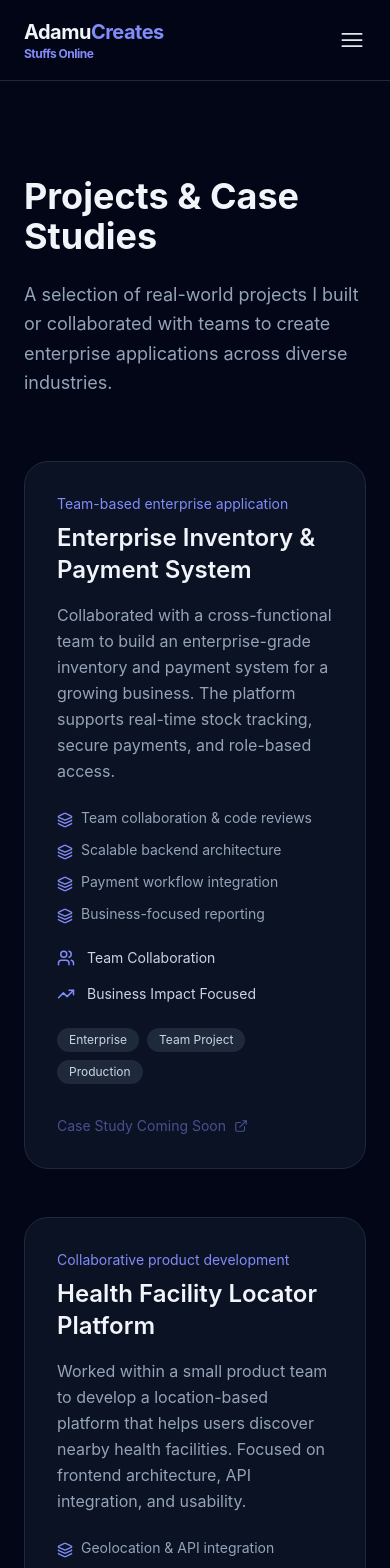
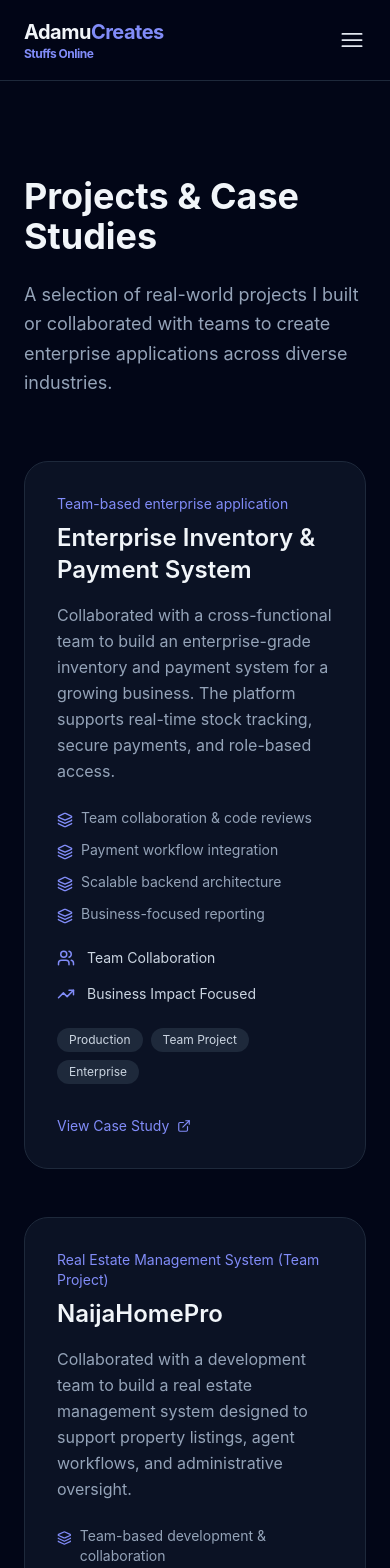
Before and after one commit to adamulab/adamucreates, a React (Vite) app: page /projects in a window 390 px wide. Shown: the top 1568 px of the page. Built offline with nearby package versions, Linux system fonts and the light colour scheme.

Commit message:
Fix responsive issues and other pages refresh error

```diff
--- a/src/pages/Projects.jsx
+++ b/src/pages/Projects.jsx
@@ -2,6 +2,9 @@ import { motion } from "framer-motion";
 import { Users, Layers, TrendingUp, ExternalLink } from "lucide-react";
 
 const projects = [
+  /* =======================
+     ENTERPRISE / TEAM WORK
+  ======================= */
   {
     title: "Enterprise Inventory & Payment System",
     context: "Team-based enterprise application",
@@ -9,107 +12,144 @@ const projects = [
       "Collaborated with a cross-functional team to build an enterprise-grade inventory and payment system for a growing business. The platform supports real-time stock tracking, secure payments, and role-based access.",
     highlights: [
       "Team collaboration & code reviews",
+      "Payment workflow integration",
       "Scalable backend architecture",
-      "Payment workflow integration",
       "Business-focused reporting",
     ],
-    tags: ["Enterprise", "Team Project", "Production"],
-  },
-  {
-    title: "Health Facility Locator Platform",
-    context: "Collaborative product development",
-    description:
-      "Worked within a small product team to develop a location-based platform that helps users discover nearby health facilities. Focused on frontend architecture, API integration, and usability.",
-    highlights: [
-      "Geolocation & API integration",
-      "Clean, accessible UI",
-      "Collaboration with backend engineers",
-      "Real-world user testing",
-    ],
-    tags: ["Product", "Team Project", "Public Service"],
-  },
-  {
-    title: "Digital Marketing & Content Platform",
-    context: "Growth & content-focused system",
-    description:
-      "Partnered with marketers and designers to build a content-driven platform optimized for SEO, analytics, and conversion. The system supports campaign tracking and performance insights.",
-    highlights: [
-      "SEO-first architecture",
-      "Analytics & performance tracking",
-      "Content workflow optimization",
-      "Marketing team collaboration",
-    ],
-    tags: ["Marketing", "Content", "Growth"],
+    tags: ["Production", "Team Project", "Enterprise"],
+    caseStudyLink: "#naijahomepro",
   },
   {
     title: "NaijaHomePro",
-    context: "Real Estate Management System",
+    context: "Real Estate Management System (Team Project)",
     description:
-      "Developed a comprehensive property management platform helping clients manage listings, tenants, and payments efficiently.",
+      "Collaborated with a development team to build a real estate management system designed to support property listings, agent workflows, and administrative oversight.",
     highlights: [
-      "Team-based development",
-      "Property listing & management",
-      "Agent, Landlord, & Tenant workflows",
-      "Payment & reporting integration",
+      "Team-based development & collaboration",
+      "Property listings and management workflows",
+      "Agent, landlord, and tenant structure",
+      "Business-oriented system design",
     ],
-    tags: ["Enterprise", "Real Estate", "Team Project"],
-    caseStudyLink: "#naijahomepro", // placeholder, can link to a real case study page
+    tags: ["Real Estate", "Team Project", "Enterprise"],
+    caseStudyLink: "#naijahomepro",
   },
   {
-    title: "Janiba Ginger",
-    context: "Agro-Allied Business Platform",
+    title: "Patient Records Management System",
+    context: "Healthcare Information System",
     description:
-      "Worked on a platform for ginger processing and distribution, streamlining farm-to-market operations.",
+      "Developed a web-based patient records management system aimed at helping small healthcare facilities organize and access patient information more efficiently.",
     highlights: [
-      "Supply chain tracking",
-      "Production workflow automation",
-      "Market & sales management",
-      "Collaboration with production teams",
+      "Patient registration and record management",
+      "Structured medical history storage",
+      "Role-based access for staff",
+      "Focus on data organization and usability",
     ],
-    tags: ["Agro-Allied", "Team Project", "Enterprise"],
-    caseStudyLink: "#janibaginger",
+    tags: ["Healthcare", "Information System", "Web Application"],
+  },
+
+  /* =======================
+     CLIENT PORTFOLIO WEBSITES
+  ======================= */
+  {
+    title: "Janiba Ginger Ltd",
+    context: "Agro-Allied Business Website",
+    description:
+      "Designed and developed a professional business website for an agro-allied company specializing in ginger production and processing, with a custom product ordering experience.",
+    highlights: [
+      "Product showcase and business branding",
+      "Cart-style modal for product selection",
+      "Order submission via WhatsApp integration",
+      "Mobile-first and responsive design",
+    ],
+    tags: ["Client Project", "Agro-Allied", "Business Website"],
+    caseStudyLink: "https://janibaginger.com/",
   },
   {
-    title: "Noon Capital and Finance",
-    context: "Fund Management & Financial Planning",
+    title: "Noon Capital and Finance Ltd",
+    context: "Financial Services Portfolio Website",
     description:
-      "Collaborated on a secure, scalable platform for investment tracking, fund management, and client financial planning.",
+      "Built a clean, professional portfolio website for a financial services firm to communicate their fund management and financial planning offerings.",
     highlights: [
-      "Secure fund tracking",
-      "Client portfolio management",
-      "Team collaboration",
-      "Reporting & analytics dashboards",
+      "Clear service and brand positioning",
+      "Professional financial content structure",
+      "Responsive, modern UI",
+      "Client-focused information architecture",
     ],
-    tags: ["Finance", "Enterprise", "Team Project"],
-    caseStudyLink: "#nooncapital",
+    tags: ["Client Project", "Finance", "Portfolio Website"],
+    caseStudyLink: "https://www.nooncapitalandfinance.com/",
   },
   {
-    title: "Gidaje 360",
-    context: "Property Management System",
+    title: "Global Stallion Integrated Services Nigeria Ltd",
+    context: "Corporate Business Website",
     description:
-      "Part of a team that developed a property management system for tracking assets, tenants, and real estate operations.",
+      "Developed a corporate website for a diversified business services company to establish online presence and communicate their service offerings clearly.",
     highlights: [
-      "Enterprise-grade property management",
-      "Tenant & lease tracking",
-      "Collaboration with backend team",
-      "Real-time reporting",
+      "Corporate branding and layout",
+      "Service-focused content structure",
+      "Responsive and accessible design",
+      "Clear call-to-action flow",
+    ],
+    tags: ["Client Project", "Corporate", "Business Website"],
+    caseStudyLink: "https://gsisnl.com/",
+  },
+
+  /* =======================
+     MINI / PERSONAL PROJECTS
+  ======================= */
+  {
+    title: "Gidaje360",
+    context: "Property Management App",
+    description:
+      "Built a property management system. A landlord centered property listings workflow.",
+    highlights: [
+      "Property listings",
+      "Landlord, agent, and tenant structure",
+      "Business-oriented system design",
     ],
     tags: ["Real Estate", "Team Project", "Enterprise"],
-    caseStudyLink: "#gidaje360",
+    caseStudyLink: "https://gidaje360.vercel.app",
   },
   {
-    title: "Mobile Web School",
-    context: "Online Learning System",
+    title: "AdamuCreates – Developers Quiz Game",
+    context: "Personal Project",
     description:
-      "Built an e-learning platform supporting course management, assessments, and user progress tracking.",
+      "A quiz-based web application designed to help developers test and improve their programming knowledge in an interactive way.",
     highlights: [
-      "Course management & tracking",
-      "Team collaboration",
-      "Responsive and mobile-friendly",
-      "Student progress analytics",
+      "Dynamic question handling",
+      "Score tracking and feedback",
+      "Clean UI and smooth interactions",
+      "Built for learning and fun",
     ],
-    tags: ["Education", "Team Project", "Enterprise"],
-    caseStudyLink: "#mobilewebschool",
+    tags: ["Personal Project", "JavaScript", "Learning Tool"],
+    caseStudyLink: "https://adamulab-js-mini-projects.netlify.app/quiz-app/",
+  },
+  {
+    title: "Weather App",
+    context: "Mini Project",
+    description:
+      "A simple weather application that fetches real-time weather data based on user location or search input.",
+    highlights: [
+      "API integration",
+      "Search-based weather lookup",
+      "Clean and minimal UI",
+      "Error and loading state handling",
+    ],
+    tags: ["Personal Project", "API", "JavaScript"],
+    caseStudyLink: "https://adamulab-js-mini-projects.netlify.app/weather/",
+  },
+  {
+    title: "To-Do List App",
+    context: "Mini Project",
+    description:
+      "A task management application focused on simplicity, helping users organize daily tasks efficiently.",
+    highlights: [
+      "Add, update, and delete tasks",
+      "State management fundamentals",
+      "Persistent data handling",
+      "User-friendly interface",
+    ],
+    tags: ["Personal Project", "Productivity", "JavaScript"],
+    caseStudyLink: "https://adamulab-js-mini-projects.netlify.app/todo-list/",
   },
 ];
 
```
